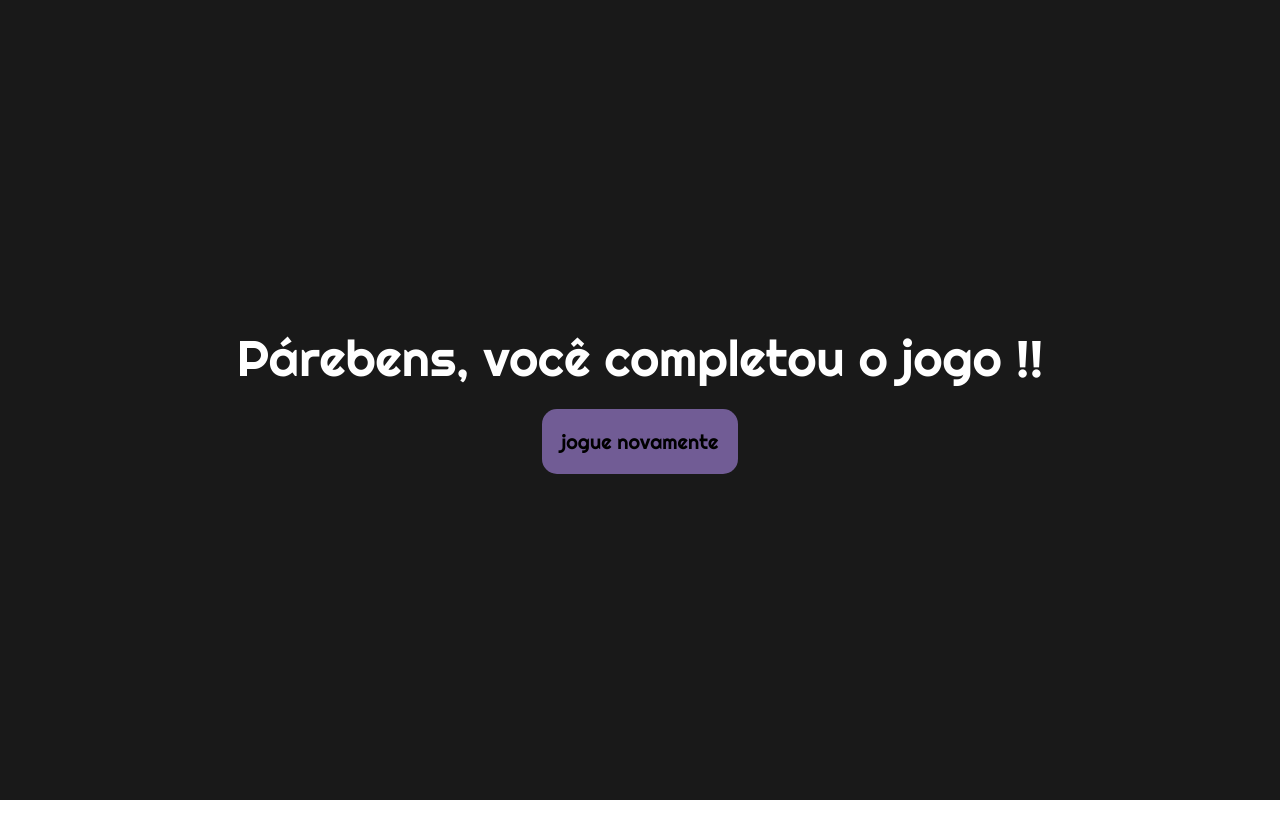
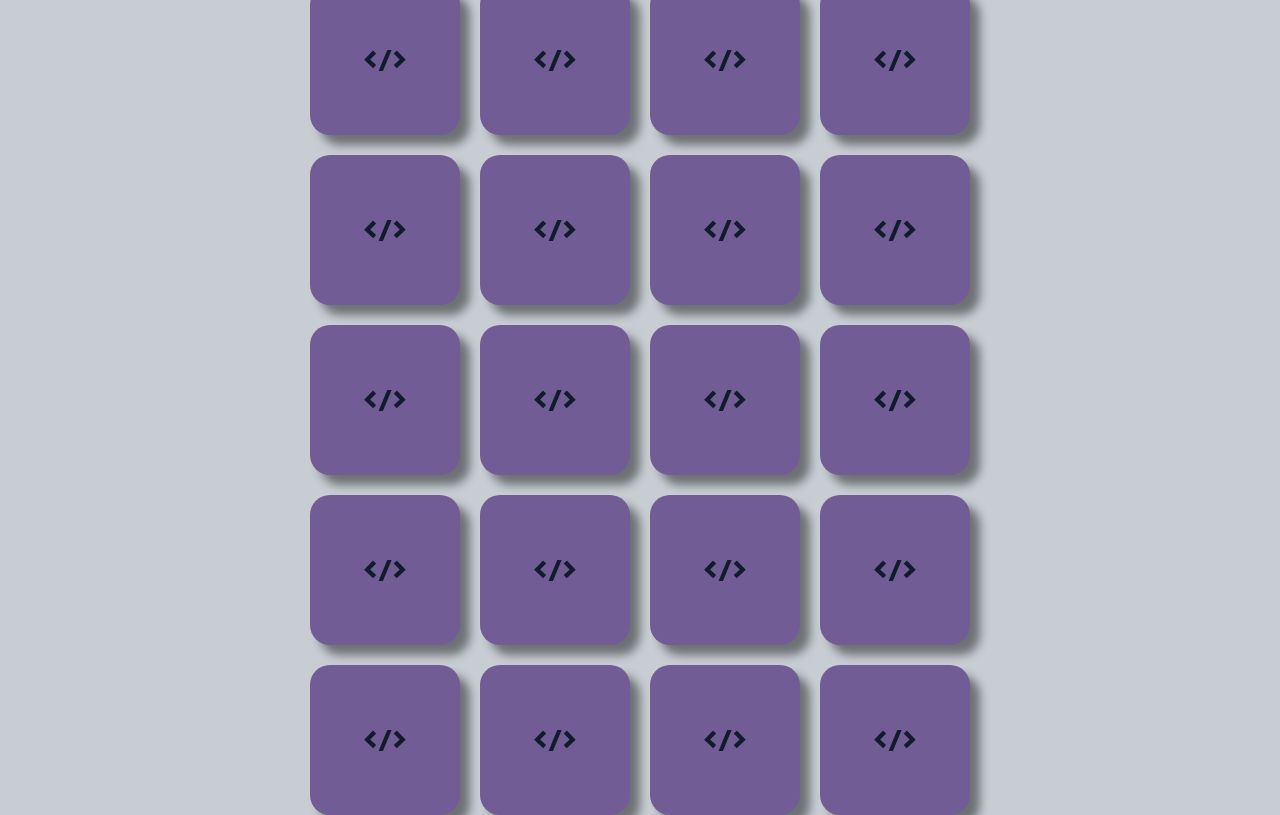
Before and after one commit to williandeitosi/Jogo-da-memoria, a plain HTML site: page index.html in a window 1280 px wide. Drawn offline with Linux system fonts and the light colour scheme.

Commit message:
create gameboard and add favicon

```diff
--- a/assets/style/style.css
+++ b/assets/style/style.css
@@ -5,7 +5,13 @@
     box-sizing: border-box;
 }
 
-
+body{
+    display: flex;
+    justify-content: center;
+    align-items: center;
+    height: 100vh;
+    background-color: #c7cdd3;
+}
 
 .card{
     width: 150px;
@@ -55,13 +61,14 @@
     position: absolute;
     width: 100%;
     height: 100%;
-    background-color: rgba(0, 0, 0, 0.9);
+    background-color: rgba(0, 0, 0, 0.8);
     color: #fff;
     font-size: 50px;
-    display:flex;
+    display:none;
     justify-content: center;
     align-items: center;
     flex-direction: column;
+    top: 0;
 }
 
 #restart{
@@ -73,3 +80,10 @@
     margin-top: 20px;
     background-color: #715c95;
 }
+
+#gameBoard{
+    max-width: 700px;
+    display: grid;
+    grid-template: 1fr 1fr 1fr 1fr 1fr / 1fr 1fr 1fr 1fr;
+    gap: 20px;
+}
--- a/index.html
+++ b/index.html
@@ -1,31 +1,165 @@
 <!DOCTYPE html>
 <html lang="pt-br">
-<head>
-    <meta charset="UTF-8">
-    <meta http-equiv="X-UA-Compatible" content="IE=edge">
-    <meta name="viewport" content="width=device-width, initial-scale=1.0">
-    <link rel="stylesheet" href="assets/style/style.css">
-    <link href="https://fonts.googleapis.com/css2?family=Righteous&display=swap" rel="stylesheet">
+  <head>
+    <meta charset="UTF-8" />
+    <meta http-equiv="X-UA-Compatible" content="IE=edge" />
+    <meta name="viewport" content="width=device-width, initial-scale=1.0" />
+    <link rel="stylesheet" href="assets/style/style.css" />
+    <link
+      href="https://fonts.googleapis.com/css2?family=Righteous&display=swap"
+      rel="stylesheet"
+    />
+    <link rel="shortcut icon" href="assets/images/brainstorm.png" type="image/x-icon">
 
     <title>Jogo da memoria</title>
-</head>
-<body>
-
-    <!-- <div class="card" data-icon="bootstrap">
+  </head>
+  <body>
+    <div id="gameBoard">
+      <div class="card" data-icon="bootstrap">
         <div class="card_front">
-            <img class="icon" src="assets/images/bootstrap.png" alt="bootstrap">
+          <img class="icon" src="assets/images/bootstrap.png" alt="bootstrap" />
         </div>
 
-        <div class="card_back">
-            &lt/&gt;
+        <div class="card_back">&lt/&gt;</div>
+      </div>
+      <div class="card" data-icon="bootstrap">
+        <div class="card_front">
+          <img class="icon" src="assets/images/bootstrap.png" alt="bootstrap" />
         </div>
-    </div> -->
+
+        <div class="card_back">&lt/&gt;</div>
+      </div>
+      <div class="card" data-icon="bootstrap">
+        <div class="card_front">
+          <img class="icon" src="assets/images/bootstrap.png" alt="bootstrap" />
+        </div>
+
+        <div class="card_back">&lt/&gt;</div>
+      </div>
+      <div class="card" data-icon="bootstrap">
+        <div class="card_front">
+          <img class="icon" src="assets/images/bootstrap.png" alt="bootstrap" />
+        </div>
+
+        <div class="card_back">&lt/&gt;</div>
+      </div>
+      <div class="card" data-icon="bootstrap">
+        <div class="card_front">
+          <img class="icon" src="assets/images/bootstrap.png" alt="bootstrap" />
+        </div>
+
+        <div class="card_back">&lt/&gt;</div>
+      </div>
+      <div class="card" data-icon="bootstrap">
+        <div class="card_front">
+          <img class="icon" src="assets/images/bootstrap.png" alt="bootstrap" />
+        </div>
+
+        <div class="card_back">&lt/&gt;</div>
+      </div>
+      <div class="card" data-icon="bootstrap">
+        <div class="card_front">
+          <img class="icon" src="assets/images/bootstrap.png" alt="bootstrap" />
+        </div>
+
+        <div class="card_back">&lt/&gt;</div>
+      </div>
+      <div class="card" data-icon="bootstrap">
+        <div class="card_front">
+          <img class="icon" src="assets/images/bootstrap.png" alt="bootstrap" />
+        </div>
+
+        <div class="card_back">&lt/&gt;</div>
+      </div>
+      <div class="card" data-icon="bootstrap">
+        <div class="card_front">
+          <img class="icon" src="assets/images/bootstrap.png" alt="bootstrap" />
+        </div>
+
+        <div class="card_back">&lt/&gt;</div>
+      </div>
+      <div class="card" data-icon="bootstrap">
+        <div class="card_front">
+          <img class="icon" src="assets/images/bootstrap.png" alt="bootstrap" />
+        </div>
+
+        <div class="card_back">&lt/&gt;</div>
+      </div>
+      <div class="card" data-icon="bootstrap">
+        <div class="card_front">
+          <img class="icon" src="assets/images/bootstrap.png" alt="bootstrap" />
+        </div>
+
+        <div class="card_back">&lt/&gt;</div>
+      </div>
+      <div class="card" data-icon="bootstrap">
+        <div class="card_front">
+          <img class="icon" src="assets/images/bootstrap.png" alt="bootstrap" />
+        </div>
+
+        <div class="card_back">&lt/&gt;</div>
+      </div>
+      <div class="card" data-icon="bootstrap">
+        <div class="card_front">
+          <img class="icon" src="assets/images/bootstrap.png" alt="bootstrap" />
+        </div>
+
+        <div class="card_back">&lt/&gt;</div>
+      </div>
+      <div class="card" data-icon="bootstrap">
+        <div class="card_front">
+          <img class="icon" src="assets/images/bootstrap.png" alt="bootstrap" />
+        </div>
+
+        <div class="card_back">&lt/&gt;</div>
+      </div>
+      <div class="card" data-icon="bootstrap">
+        <div class="card_front">
+          <img class="icon" src="assets/images/bootstrap.png" alt="bootstrap" />
+        </div>
+
+        <div class="card_back">&lt/&gt;</div>
+      </div>
+      <div class="card" data-icon="bootstrap">
+        <div class="card_front">
+          <img class="icon" src="assets/images/bootstrap.png" alt="bootstrap" />
+        </div>
+
+        <div class="card_back">&lt/&gt;</div>
+      </div>
+      <div class="card" data-icon="bootstrap">
+        <div class="card_front">
+          <img class="icon" src="assets/images/bootstrap.png" alt="bootstrap" />
+        </div>
+
+        <div class="card_back">&lt/&gt;</div>
+      </div>
+      <div class="card" data-icon="bootstrap">
+        <div class="card_front">
+          <img class="icon" src="assets/images/bootstrap.png" alt="bootstrap" />
+        </div>
+
+        <div class="card_back">&lt/&gt;</div>
+      </div>
+      <div class="card" data-icon="bootstrap">
+        <div class="card_front">
+          <img class="icon" src="assets/images/bootstrap.png" alt="bootstrap" />
+        </div>
+
+        <div class="card_back">&lt/&gt;</div>
+      </div>
+      <div class="card" data-icon="bootstrap">
+        <div class="card_front">
+          <img class="icon" src="assets/images/bootstrap.png" alt="bootstrap" />
+        </div>
+
+        <div class="card_back">&lt/&gt;</div>
+      </div>
+    </div>
 
     <div class="gameOver">
-        <div>
-            Párebens, você completou o jogo !!
-        </div>
-        <button id="restart" onclick="restart()">jogue novamente</button>
+      <div>Párebens, você completou o jogo !!</div>
+      <button id="restart" onclick="restart()">jogue novamente</button>
     </div>
-</body>
+  </body>
 </html>
```
Also changed, not shown: assets/images/black.png (deleted), assets/images/brainstorm.png (added).
